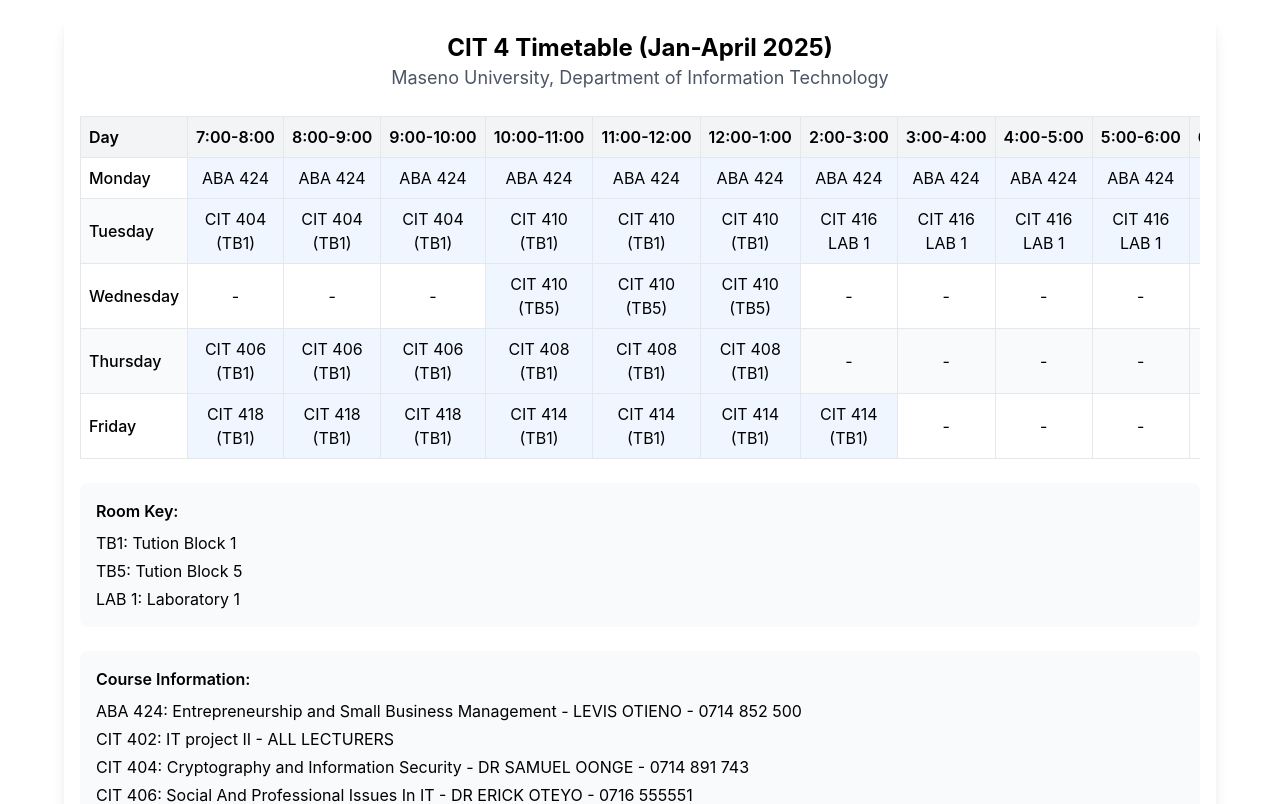
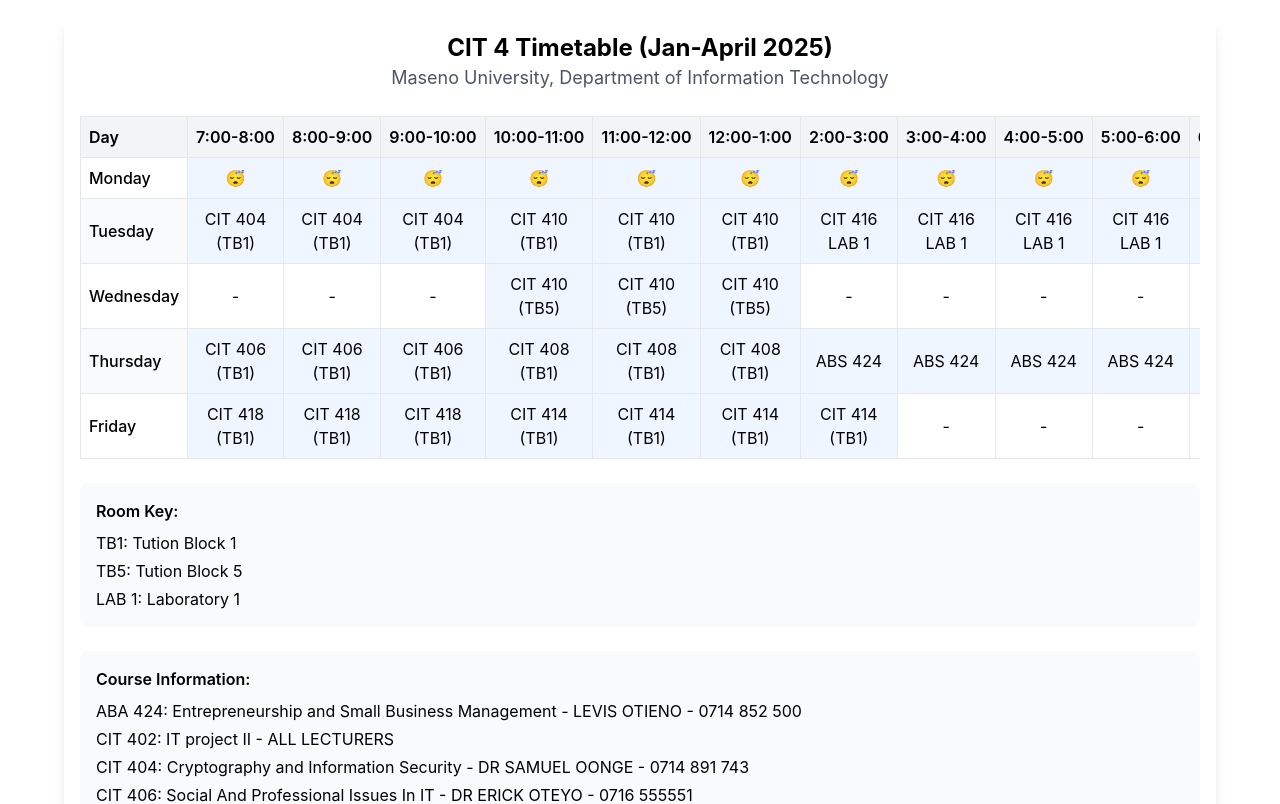
Before and after one commit to JosephNjoroge8/cit4-timetable, a React (Create React App) app: page / in a window 1280 px wide. Shown: the top 804 px of the page. Built offline with nearby package versions, Linux system fonts and the light colour scheme.

Commit message:
new changes

```diff
--- a/src/components/TimeTable.jsx
+++ b/src/components/TimeTable.jsx
@@ -8,7 +8,7 @@
   ];
 
   const schedule = {
-    "Monday": Array(11).fill("ABA 424"),
+    "Monday": Array(11).fill("😴"),
     "Tuesday": [
       "CIT 404 (TB1)", "CIT 404 (TB1)", "CIT 404 (TB1)",
       "CIT 410 (TB1)", "CIT 410 (TB1)", "CIT 410 (TB1)",
@@ -23,7 +23,7 @@
     "Thursday": [
       "CIT 406 (TB1)", "CIT 406 (TB1)", "CIT 406 (TB1)",
       "CIT 408 (TB1)", "CIT 408 (TB1)", "CIT 408 (TB1)",
-      "-", "-", "-", "-", "-"
+      "ABS 424", "ABS 424", "ABS 424", "ABS 424", "ABS 424"
     ],
     "Friday": [
       "CIT 418 (TB1)", "CIT 418 (TB1)", "CIT 418 (TB1)",
```
